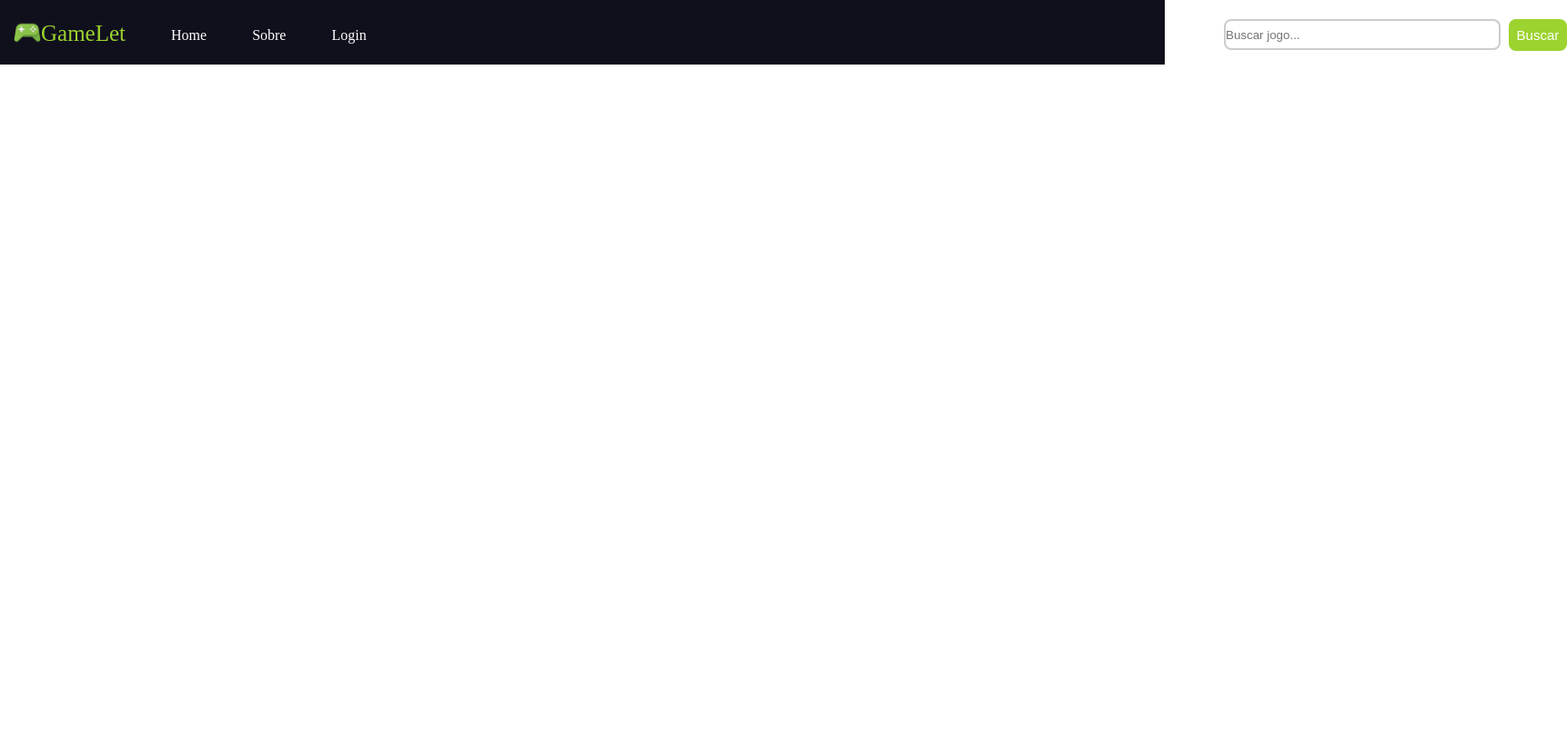
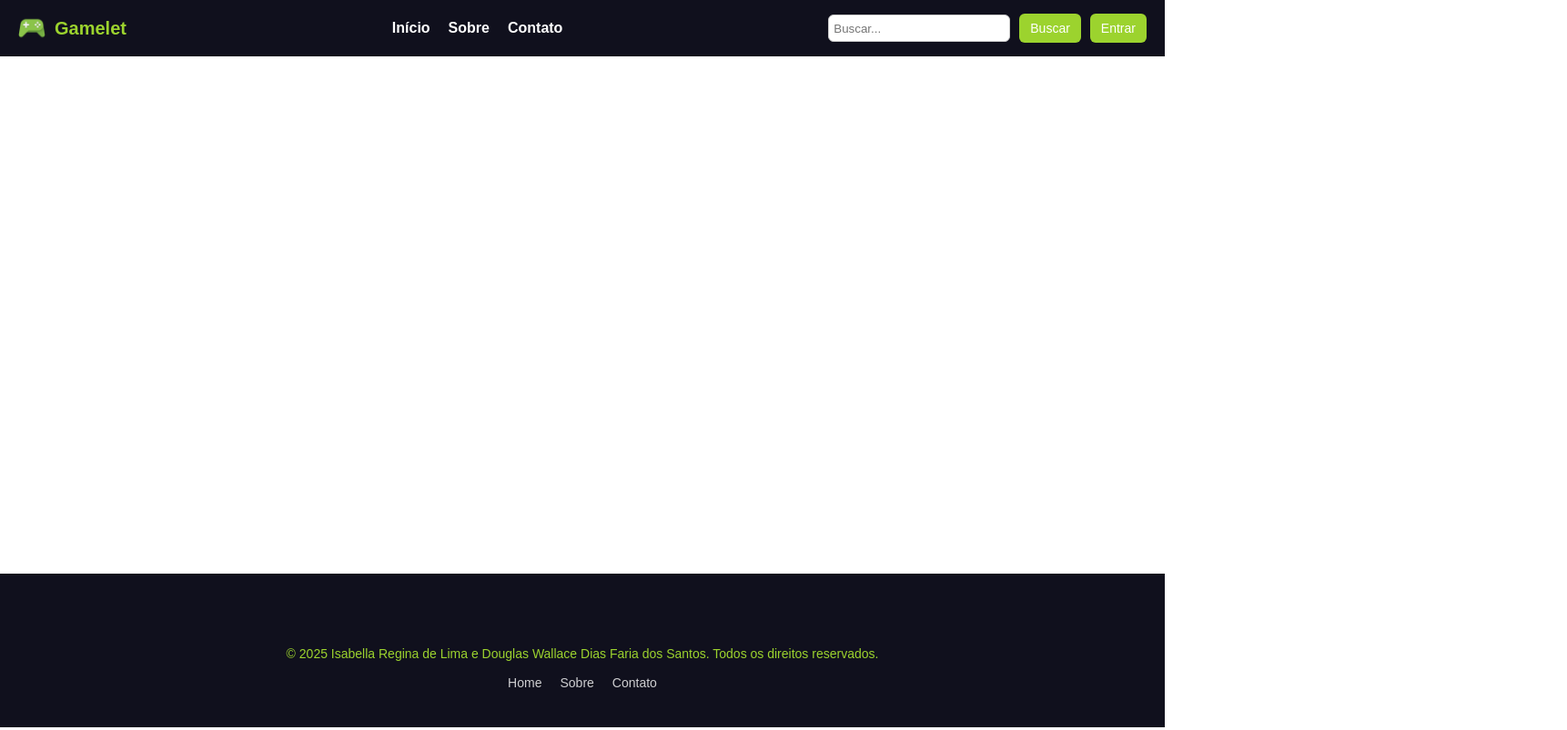
Before and after one commit to IsabellaLimaa/GameLet-Interfaces, a plain HTML site: page index.html in a window 1280 px wide. Shown: the top 803 px of the page at 91% size, 1722 px wide, since content can reach past the window. Drawn offline with Linux system fonts and the light colour scheme.

Commit message:
Douglas - Ajuste da barra de tarefas e rodapé com adição da responsividade

```diff
--- a/css/style.css
+++ b/css/style.css
@@ -1,90 +1,122 @@
-*{
-    margin: 0;
-    padding: 0;
+* {
+  margin: 0;
+  padding: 0;
+  box-sizing: border-box;
 }
 
-nav{
-    background-color: rgb(16, 16, 29);
-    padding: 15px;
+html, body {
+  height: 100%;
+  margin: 0;
 }
 
-.nav-links a{
-    text-decoration: none;
+body {
+  display: flex;
+  flex-direction: column;
+  min-height: 100vh;
+  font-family: sans-serif;
 }
 
-.nav-links li a:hover {
-  text-decoration: underline;
+main {
+  flex: 1;
 }
 
-ul{
-    display: flex;
-    list-style: none;
-    padding: 0;
-    margin: 0;
+/* ------------------------- BARRA DE NAVEGAÇÃO -------------------------*/
+
+.navbar {
+  background-color: #10101D;
+  color: white;
+  display: flex;
+  flex-wrap: wrap;
+  align-items: center;
+  justify-content: space-between;
+  padding: 15px 20px;
+  position: relative;
 }
 
-a, li{
-    color: white;
+/* Menu links */
+.nav-links {
+  display: flex;
+  list-style: none;
+  gap: 20px;
 }
 
-
-#titulo-site{
-    margin-top: 8px;
-    font-size: 25px;
-    color: rgb(156, 211, 46);
-    font-style: sans-serif;
-
+.nav-links a {
+  color: white;
+  text-decoration: none;
+  font-weight: bold;
 }
 
-.btn-buscar{
-    margin-left: 1470%;
-    margin-top: 6px;
-    padding: 9px;
-    border: none;
-    background-color: rgb(156, 211, 46);
-    color: white;
-    cursor: pointer;
-    font-size: 15px;
-    transition: background-color 0.3s;
-    border-radius: 8px;
+/* Parte da direita */
+.nav-direita {
+  display: flex;
+  align-items: center;
+  gap: 10px;
 }
 
-#titulo-home{
-    margin-left: 50px;
-    margin-top: 15px;;
+.barra-busca {
+  height: 30px;
+  padding: 5px;
+  border-radius: 6px;
+  border: 1px solid #ccc;
+  width: 200px;
 }
 
-#titulo-sobre{
-    margin-left: 50px;
-    margin-top: 15px;
+.btn-buscar,
+.btn-entrar {
+  background-color: #9cd32e;
+  border: none;
+  padding: 8px 12px;
+  border-radius: 6px;
+  color: white;
+  cursor: pointer;
+  text-decoration: none;
+  font-size: 14px;
+  transition: background-color 0.3s;
 }
 
-#barra-busca{
-    margin-left: 310%;
-    margin-top: 6px;
-    display: flex;
-    border-radius: 8px;
-    border: 2px solid #ccc;
-    overflow: hidden;
-    height: 30px;
-    width: 300px;
+.btn-buscar:hover,
+.btn-entrar:hover {
+  background-color: #89b829;
 }
 
-#titulo-login{
-    margin-left: 50px;
-    margin-top: 15px;
+/* Ícone do menu hambúrguer */
+.menu-icon {
+  display: none;
+  font-size: 28px;
+  cursor: pointer;
+  color: white;
 }
 
- #img-logo{
-    margin-top: 6px;
- }
+/* Checkbox invisível */
+#menu-toggle {
+  display: none;
+}
+
+.logo-container {
+  display: flex;
+  align-items: center;
+  gap: 10px;
+}
+
+.logo-img {
+  width: 30px;
+  height: auto;
+}
+
+.logo-text {
+  font-size: 20px;
+  font-weight: bold;
+  color: #9cd32e;
+}
+
+/* ----------- RODAPÉ ------------ */
 
 .footer {
-  background-color: rgb(16, 16, 29);
+  background-color: #10101D;
   color: white;
   padding: 20px 40px;
   text-align: center;
-  margin-top: 100%;
+  margin-top: 40px;
 }
 
 .footer-content {
@@ -92,12 +124,18 @@ a, li{
   margin: 0 auto;
 }
 
+.footer p {
+  color: #9cd32e;
+  font-size: 14px;
+}
+
 .footer-links {
   list-style: none;
   padding: 0;
-  margin-top: 10px;
+  margin: 15px 0 0 0;
   display: flex;
   justify-content: center;
+  flex-wrap: wrap;
   gap: 20px;
 }
 
@@ -111,6 +149,49 @@ a, li{
   text-decoration: underline;
 }
 
-p{
-    color: rgb(156, 211, 46);
+
+/* ----------- RESPONSIVO ------------ */
+
+@media (max-width: 768px) {
+  .navbar {
+    flex-direction: column;
+    align-items: flex-start;
+  }
+
+  .menu-icon {
+    display: block;
+    position: absolute;
+    top: 15px;
+    right: 20px;
+  }
+
+  .nav-links,
+  .nav-direita {
+    width: 100%;
+    display: none;
+    flex-direction: column;
+    gap: 10px;
+    margin-top: 10px;
+  }
+
+  #menu-toggle:checked~.nav-links,
+  #menu-toggle:checked~.nav-direita {
+    display: flex;
+  }
+
+  .nav-links li {
+    width: 100%;
+  }
+
+  .nav-links a,
+  .btn-entrar,
+  .btn-buscar,
+  .barra-busca {
+    width: 100%;
+    text-align: left;
+  }
+
+  .barra-busca {
+    width: 100%;
+  }
 }
--- a/index.html
+++ b/index.html
@@ -1,5 +1,6 @@
 <!DOCTYPE html>
 <html lang="pt-br">
+
 <head>
     <meta charset="UTF-8">
     <meta name="viewport" content="width=device-width, initial-scale=1.0">
@@ -10,22 +11,27 @@
 
 <body>
     <header>
-        <nav>
+        <nav class="navbar">
+            <input type="checkbox" id="menu-toggle">
+            <label for="menu-toggle" class="menu-icon">☰</label>
+
+            <div class="logo-container">
+                <img src="imagens/favicon.ico" alt="Logo do Site" class="logo-img" />
+                <div class="logo-text">Gamelet</div>
+            </div>
+
             <ul class="nav-links">
-                <li><img src="imagens/favicon.ico" alt="Logo" id="img-logo" width="30px"></li>
-                <li id="titulo-site">GameLet</li>
-                <li id="titulo-home"><a href="index.html">Home</a></li>
-                <li id="titulo-sobre"><a href="html/sobre.html">Sobre</a></li>
-                <li id="titulo-login"><a href="html/login.html">Login</a></li>
-                <li>
-                    <input type="text" placeholder="Buscar jogo..." id="barra-busca">
-                </li>
-                <li>
+                <li><a href="index.html">Início</a></li>
+                <li><a href="html/sobre.html">Sobre</a></li>
+                <li><a href="html/contato.html">Contato</a></li>
+            </ul>
+
+            <div class="nav-direita">
+                <input type="text" class="barra-busca" placeholder="Buscar...">
                 <button class="btn-buscar">Buscar</button>
-                </li>
-            </ul>
+                <a href="#" class="btn-entrar">Entrar</a>
+            </div>
         </nav>
-
     </header>
 
     <main>
@@ -33,14 +39,19 @@
     </main>
 
     <footer class="footer">
+        <footer class="footer">
             <div class="footer-content">
                 <p>&copy; 2025 Isabella Regina de Lima e Douglas Wallace Dias Faria dos Santos. Todos os direitos
                     reservados.</p>
+
                 <ul class="footer-links">
                     <li><a href="index.html">Home</a></li>
                     <li><a href="html/sobre.html">Sobre</a></li>
+                    <li><a href="html/contato.html">Contato</a></li>
                 </ul>
             </div>
+        </footer>
+
     </footer>
 
 
```
Also changed, not shown: html/sobre.html (+28 -17 lines). Lines whose indentation alone changed are shown as unchanged.
